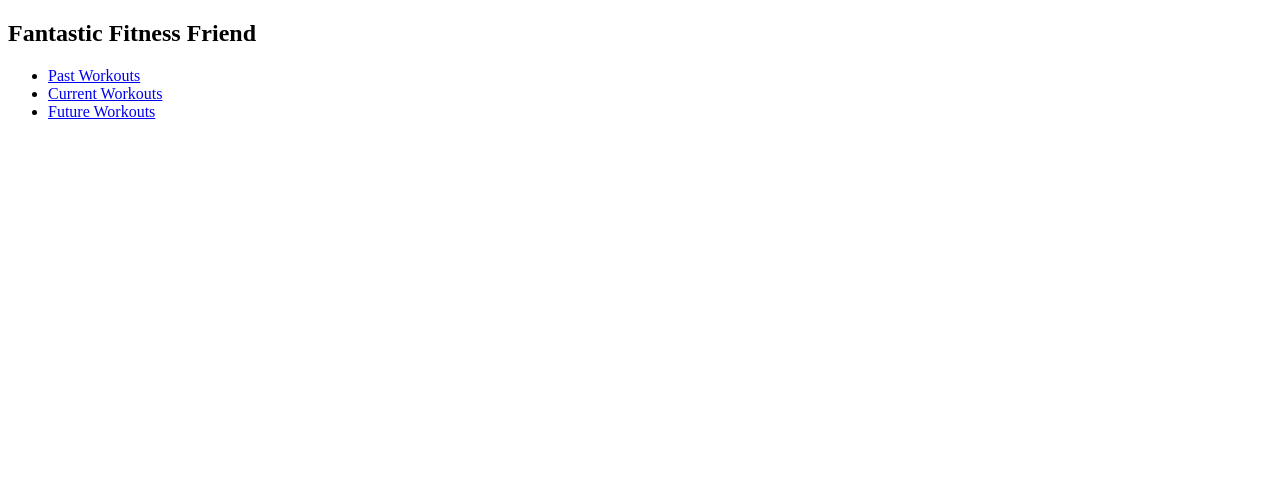
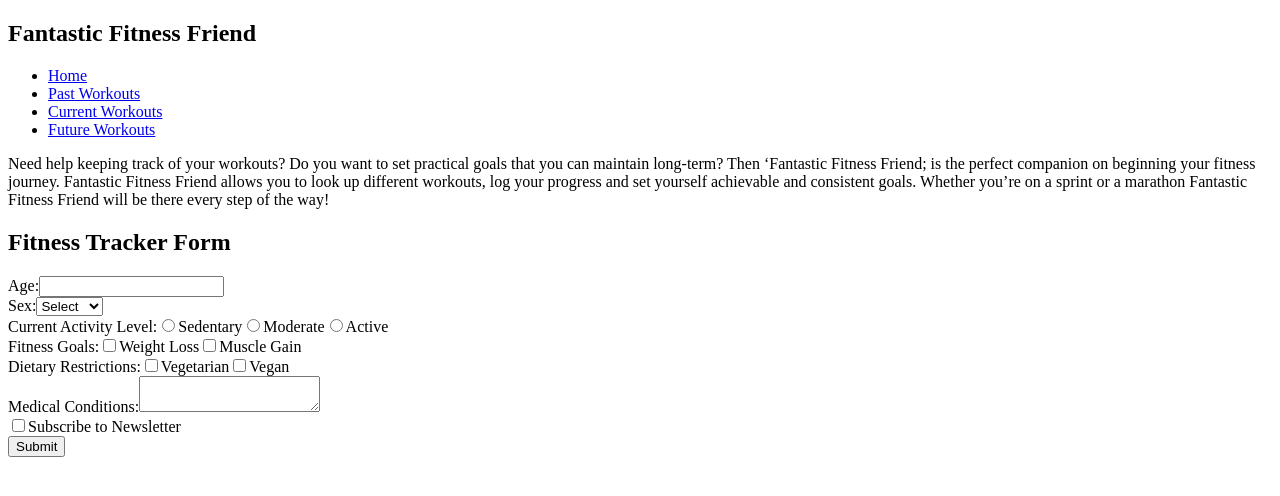
Before and after one commit to megwalkerlange/fitness-app-group-4, a React (Vite) app in the folder fitnessappgrp4/: page /home in a window 1280 px wide. Shown: the top 496 px of the page. Built offline with nearby package versions, Linux system fonts and the light colour scheme.

Commit message:
added home page and linked form to home page

```diff
--- a/fitnessappgrp4/src/App.jsx
+++ b/fitnessappgrp4/src/App.jsx
@@ -5,6 +5,7 @@ import Navbar from './components/navbar';
 import PastWorkouts from './components/pages/pastWorkouts';
 import CurrentWorkouts from './components/pages/currentWorkouts';
 import FutureWorkouts from './components/pages/futureWorkouts';
+import Home from './components/pages/home';
 
 export function App() {
   return (
@@ -13,7 +14,7 @@ export function App() {
         <div>
           <Navbar />
           <Routes>
-            {/* <Route path='home' element={<App />} /> */}
+            <Route path="home" element={<Home />} />
             <Route path="pastWorkouts" element={<PastWorkouts />} />
             <Route path="currentWorkouts" element={<CurrentWorkouts />} />
             <Route path="futureWorkouts" element={<FutureWorkouts />} />
--- a/fitnessappgrp4/src/components/form/index.jsx
+++ b/fitnessappgrp4/src/components/form/index.jsx
@@ -0,0 +1,182 @@
+import React, { useState } from 'react';
+
+function FitnessForm() {
+  const [age, setAge] = useState('');
+  const [sex, setSex] = useState('');
+  const [activityLevel, setActivityLevel] = useState('');
+  const [fitnessGoals, setFitnessGoals] = useState([]);
+  const [dietaryRestrictions, setDietaryRestrictions] = useState([]);
+  const [medicalConditions, setMedicalConditions] = useState('');
+  const [newsletterSubscription, setNewsletterSubscription] = useState(false);
+
+  const handleSubmit = e => {
+    e.preventDefault();
+  };
+
+  return (
+    <div className="fitness-form">
+      <h2>Fitness Tracker Form</h2>
+      <form onSubmit={handleSubmit}>
+        <div className="form-group">
+          <label htmlFor="age">Age:</label>
+          <input
+            type="number"
+            id="age"
+            value={age}
+            onChange={e => setAge(e.target.value)}
+            required
+          />
+        </div>
+
+        <div className="form-group">
+          <label htmlFor="sex">Sex:</label>
+          <select
+            id="sex"
+            value={sex}
+            onChange={e => setSex(e.target.value)}
+            required
+          >
+            <option value="">Select</option>
+            <option value="male">Male</option>
+            <option value="female">Female</option>
+          </select>
+        </div>
+
+        <div className="form-group">
+          <label>Current Activity Level:</label>
+          <label>
+            <input
+              type="radio"
+              name="activityLevel"
+              value="sedentary"
+              checked={activityLevel === 'sedentary'}
+              onChange={() => setActivityLevel('sedentary')}
+              required
+            />
+            Sedentary
+          </label>
+          <label>
+            <input
+              type="radio"
+              name="activityLevel"
+              value="moderate"
+              checked={activityLevel === 'moderate'}
+              onChange={() => setActivityLevel('moderate')}
+              required
+            />
+            Moderate
+          </label>
+          <label>
+            <input
+              type="radio"
+              name="activityLevel"
+              value="active"
+              checked={activityLevel === 'active'}
+              onChange={() => setActivityLevel('active')}
+              required
+            />
+            Active
+          </label>
+        </div>
+
+        <div className="form-group">
+          <label>Fitness Goals:</label>
+          <label>
+            <input
+              type="checkbox"
+              value="weightLoss"
+              checked={fitnessGoals.includes('weightLoss')}
+              onChange={e =>
+                setFitnessGoals(goals =>
+                  updateCheckboxArray(goals, 'weightLoss', e.target.checked),
+                )
+              }
+            />
+            Weight Loss
+          </label>
+          <label>
+            <input
+              type="checkbox"
+              value="muscleGain"
+              checked={fitnessGoals.includes('muscleGain')}
+              onChange={e =>
+                setFitnessGoals(goals =>
+                  updateCheckboxArray(goals, 'muscleGain', e.target.checked),
+                )
+              }
+            />
+            Muscle Gain
+          </label>
+        </div>
+
+        <div className="form-group">
+          <label>Dietary Restrictions:</label>
+          <label>
+            <input
+              type="checkbox"
+              value="vegetarian"
+              checked={dietaryRestrictions.includes('vegetarian')}
+              onChange={e =>
+                setDietaryRestrictions(restrictions =>
+                  updateCheckboxArray(
+                    restrictions,
+                    'vegetarian',
+                    e.target.checked,
+                  ),
+                )
+              }
+            />
+            Vegetarian
+          </label>
+          <label>
+            <input
+              type="checkbox"
+              value="vegan"
+              checked={dietaryRestrictions.includes('vegan')}
+              onChange={e =>
+                setDietaryRestrictions(restrictions =>
+                  updateCheckboxArray(restrictions, 'vegan', e.target.checked),
+                )
+              }
+            />
+            Vegan
+          </label>
+        </div>
+
+        <div className="form-group">
+          <label htmlFor="medicalConditions">Medical Conditions:</label>
+          <textarea
+            id="medicalConditions"
+            value={medicalConditions}
+            onChange={e => setMedicalConditions(e.target.value)}
+          />
+        </div>
+
+        <div className="form-group">
+          <label>
+            <input
+              type="checkbox"
+              checked={newsletterSubscription}
+              onChange={() =>
+                setNewsletterSubscription(!newsletterSubscription)
+              }
+            />
+            Subscribe to Newsletter
+          </label>
+        </div>
+
+        <button type="submit">Submit</button>
+      </form>
+    </div>
+  );
+}
+
+function updateCheckboxArray(arr, value, isChecked) {
+  if (isChecked) {
+    return [...arr, value];
+  } else {
+    return arr.filter(item => item !== value);
+  }
+}
+
+export default FitnessForm;
--- a/fitnessappgrp4/src/components/navbar/index.jsx
+++ b/fitnessappgrp4/src/components/navbar/index.jsx
@@ -10,9 +10,16 @@ function Navbar() {
           </h1>
           <div className="collapse navbar-collapse" id="navbarNav">
             <ul className="navbar-nav">
-              {/* <li className="nav-item">
-          <NavLink to='home' className="nav-link active" aria-current="page" href="#" >Home</NavLink>
-        </li> */}
+              <li className="nav-item">
+                <NavLink
+                  to="home"
+                  className="nav-link active"
+                  aria-current="page"
+                  href="#"
+                >
+                  Home
+                </NavLink>
+              </li>
               <li className="nav-item">
                 <NavLink to="pastWorkouts" className="nav-link" href="#">
                   Past Workouts
--- /dev/null
+++ b/fitnessappgrp4/src/components/pages/home/home.css
@@ -0,0 +1,2 @@
+
+function
--- /dev/null
+++ b/fitnessappgrp4/src/components/pages/home/index.jsx
@@ -0,0 +1,20 @@
+import FitnessForm from '../../form';
+
+function Home() {
+  return (
+    <>
+      <p>
+        Need help keeping track of your workouts? Do you want to set practical
+        goals that you can maintain long-term? Then ‘Fantastic Fitness Friend;
+        is the perfect companion on beginning your fitness journey. Fantastic
+        Fitness Friend allows you to look up different workouts, log your
+        progress and set yourself achievable and consistent goals. Whether
+        you’re on a sprint or a marathon Fantastic Fitness Friend will be there
+        every step of the way!
+      </p>
+      <FitnessForm></FitnessForm>
+    </>
+  );
+}
+
+export default Home;
```
